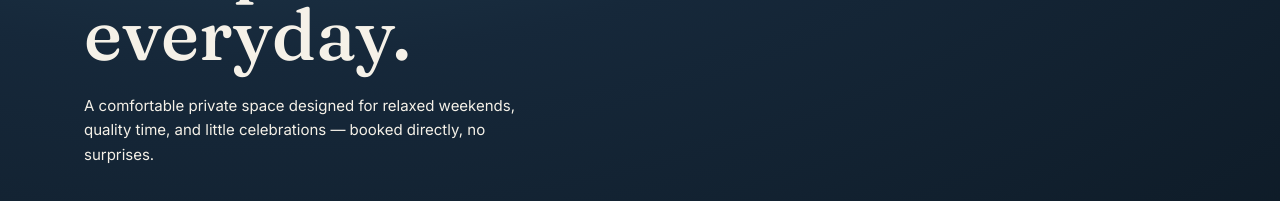
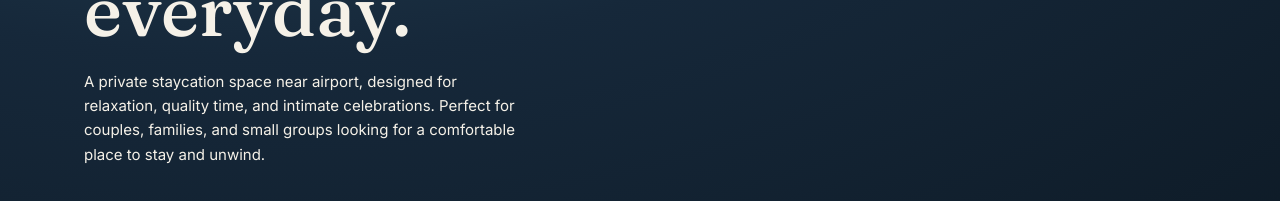
Before and after one commit to cozyspot-azurestaycation/cozyspotazurestaycation206, a Next.js app: page / in a window 1280 px wide. Shown: the part 471-672 px from the top of the page. Built offline with nearby package versions, Linux system fonts and the light colour scheme; no server answers.

Commit message:
Update hero.tsx

```diff
--- a/components/hero.tsx
+++ b/components/hero.tsx
@@ -51,8 +51,9 @@ export function Hero() {
           {siteConfig.tagline}
         </h1>
         <p className="mt-6 max-w-md text-[15px] leading-relaxed text-linen/75">
-          A comfortable private space designed for relaxed weekends, quality
-          time, and little celebrations — booked directly, no surprises.
+          A private staycation space near airport,
+          designed for relaxation, quality time, and intimate celebrations.
+          Perfect for couples, families, and small groups looking for a comfortable place to stay and unwind.
         </p>
         <div className="mt-9 flex flex-wrap items-center gap-4">
           <a
```
